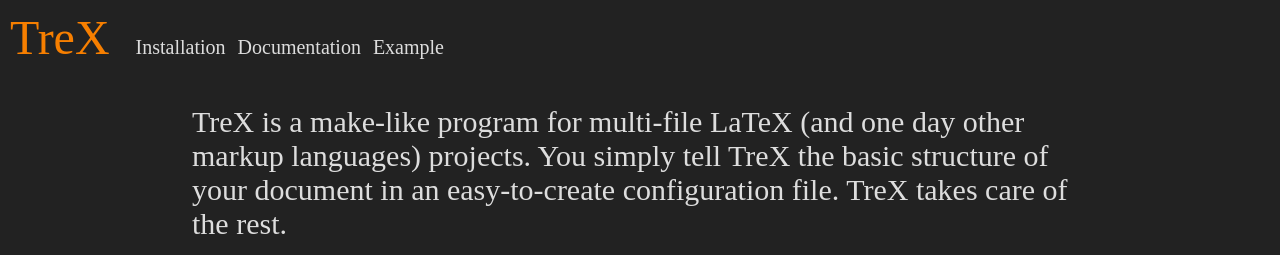
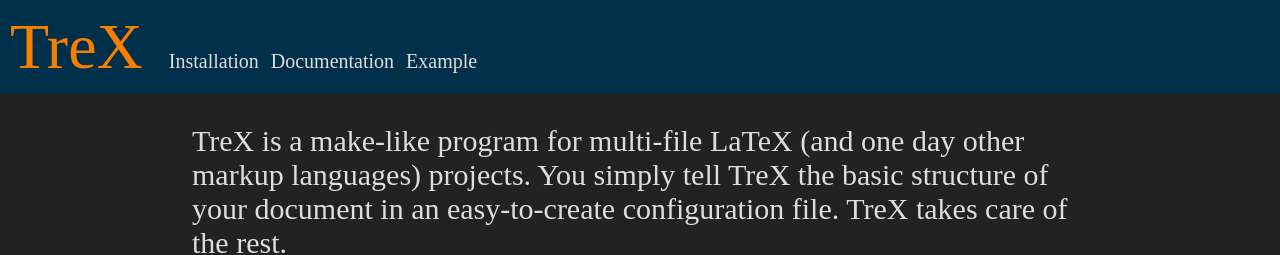
Before and after one commit to bradencarlson/trex, a plain HTML site: page docs/index.html in a window 1280 px wide. Shown: the top 255 px of the page. Drawn offline with Linux system fonts and the light colour scheme; a web font is replaced by a local one.

Commit message:
Navbar color and font size
changed the navbar color to blue, and made the title a little bigger.

```diff
--- a/docs/style.css
+++ b/docs/style.css
@@ -65,6 +65,7 @@ body {
   align-items: baseline;
   flex-direction: row;
   color: var(--white);
+  background: linear-gradient(to right, var(--fade), var(--fade));
 }
 .navbar {
   display: flex;
@@ -87,7 +88,7 @@ body {
 }
 
 .title {
-  font-size: 3em;
+  font-size: 4em;
   font-family: var(--title-font);
   padding: 10px;
   z-index: 3;
```
